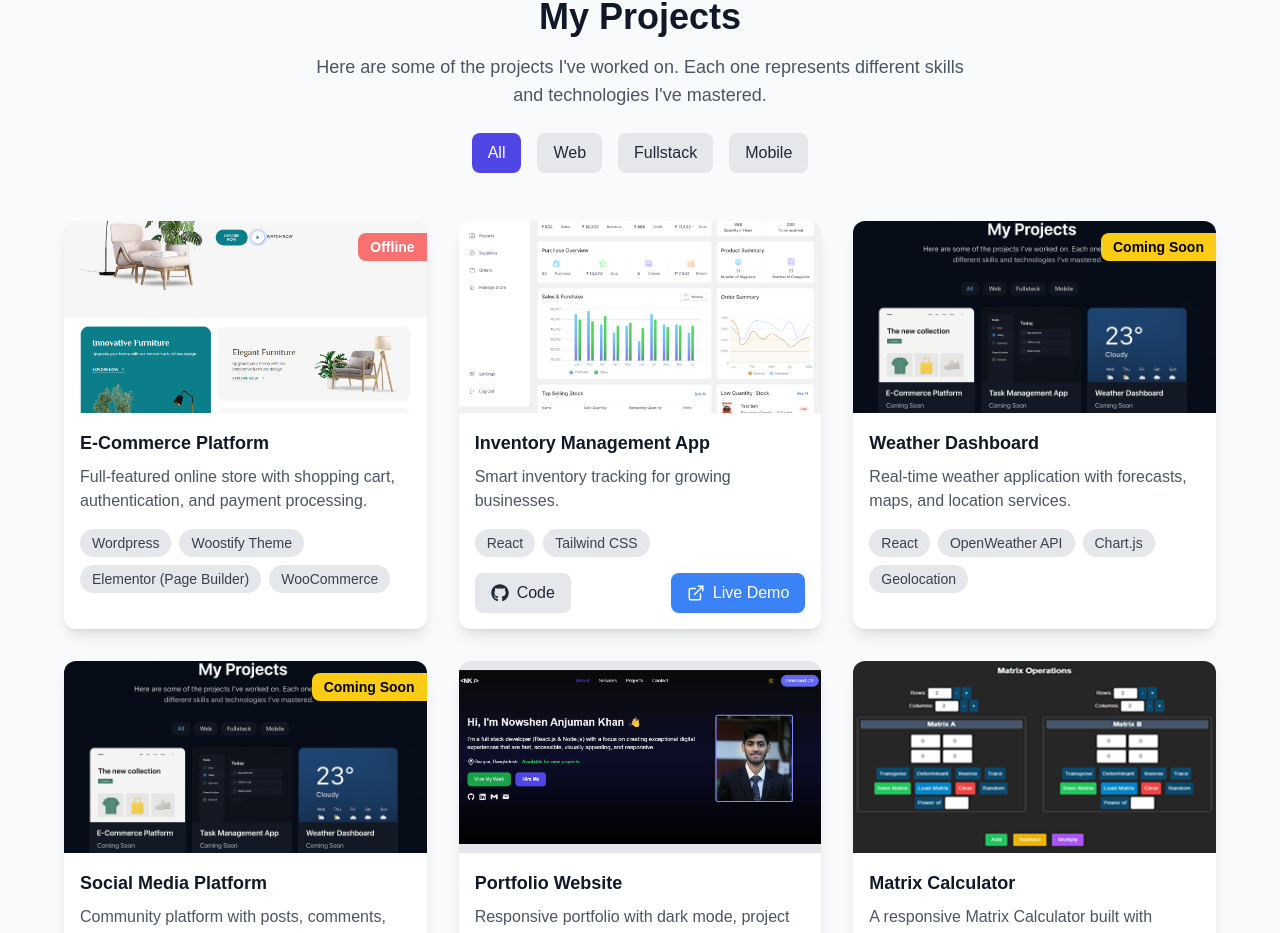
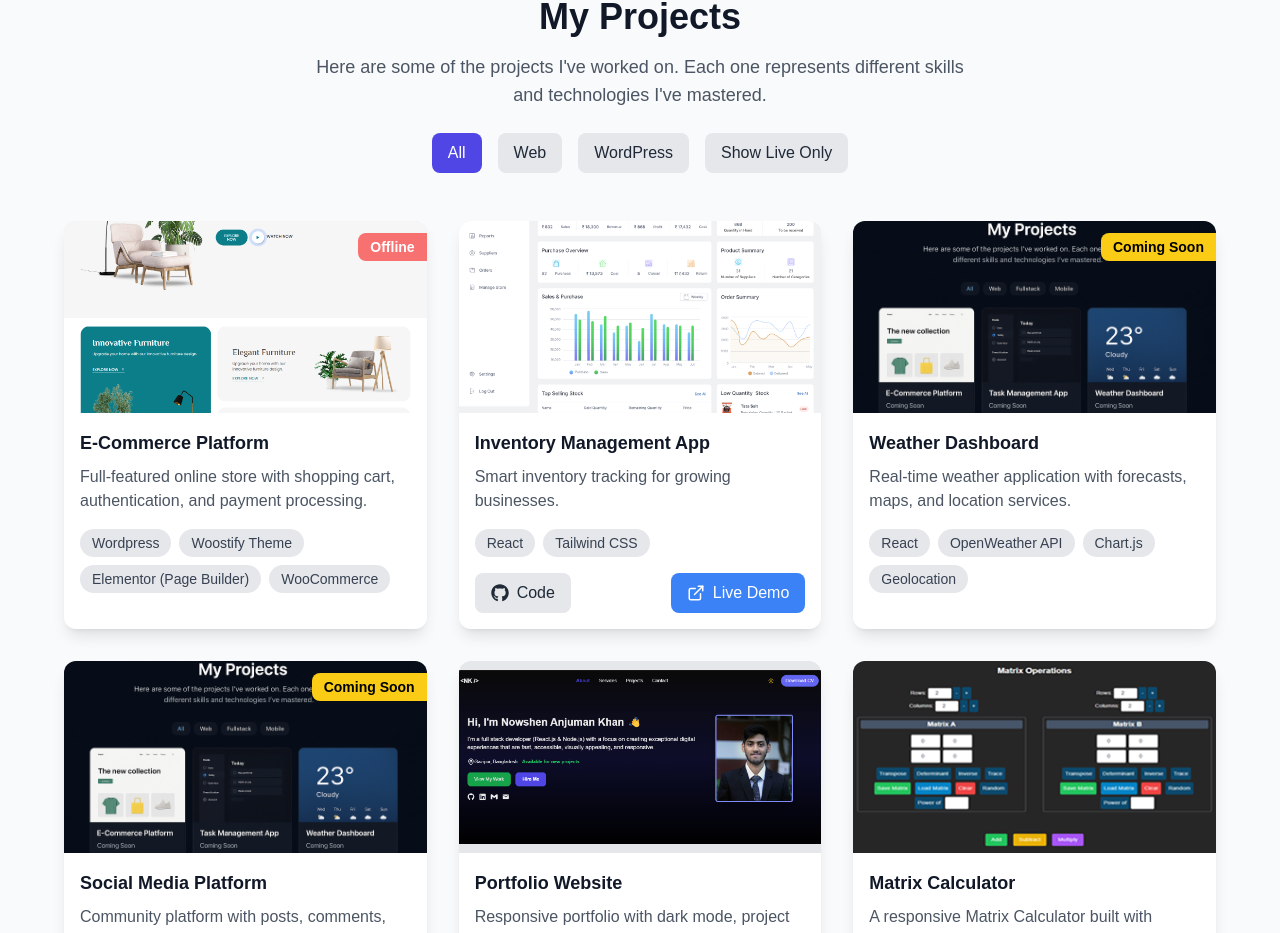
Before and after one commit to nowshen-khan/nowshen-portfolio, a React (Vite) app: page / in a window 1280 px wide. Shown: the part 4027-4960 px from the top of the page. Built offline with nearby package versions, Linux system fonts and the light colour scheme.

Commit message:
`Updated Projects.jsx: changed project categories, added "Show Live Only" category, and modified load more functionality.`

```diff
--- a/src/sections/Projects.jsx
+++ b/src/sections/Projects.jsx
@@ -17,7 +17,7 @@ const allProjects = [
 			"Elementor (Page Builder)",
 			"WooCommerce",
 		],
-		category: "Web",
+		category: "WordPress",
 		image: "/images/couchly.png",
 		githubUrl: null,
 		liveUrl: null,
@@ -52,7 +52,7 @@ const allProjects = [
 		description:
 			"Community platform with posts, comments, likes, and real-time notifications.",
 		technologies: ["React", "Express", "Socket.io", "MySQL"],
-		category: "Fullstack",
+		category: "Web",
 		image: "/images/projects.png",
 		githubUrl: null,
 		liveUrl: null,
@@ -113,18 +113,19 @@ export default function Projects({ id, className }) {
 	const [visible, setVisible] = useState(6); // initially show 6 projects
 	const [selectedCategory, setSelectedCategory] = useState("All");
 
-	// Filter projects by category
-	const filteredProjects = allProjects.filter(
-		(p) => selectedCategory === "All" || p.category === selectedCategory
-	);
-
-	// Slice visible projects
-	const projectsToShow = filteredProjects.slice(0, visible);
-
 	// Handle Load More
 	const handleLoadMore = () => setVisible((prev) => prev + 6);
 
-	const categories = ["All", "Web", "Fullstack", "Mobile"];
+	const categories = ["All", "Web", "WordPress", "Show Live Only"];
+	// Filter projects by category
+	const filteredProjects = allProjects.filter(
+		(p) =>
+			selectedCategory === "All" ||
+			(p.status === "live" && selectedCategory === "Show Live Only") ||
+			p.category === selectedCategory
+	);
+	// Slice visible projects
+	const projectsToShow = filteredProjects.slice(0, visible);
 
 	return (
 		<section
```
